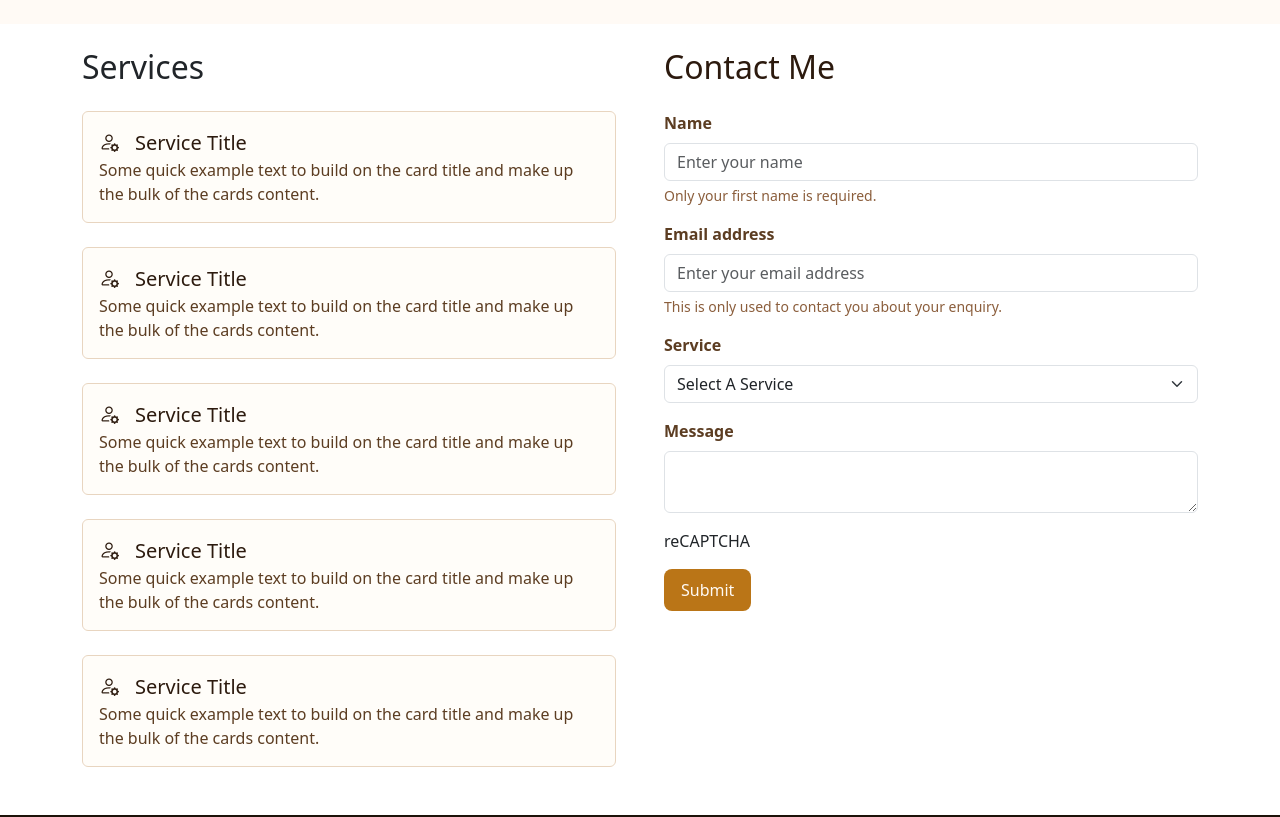
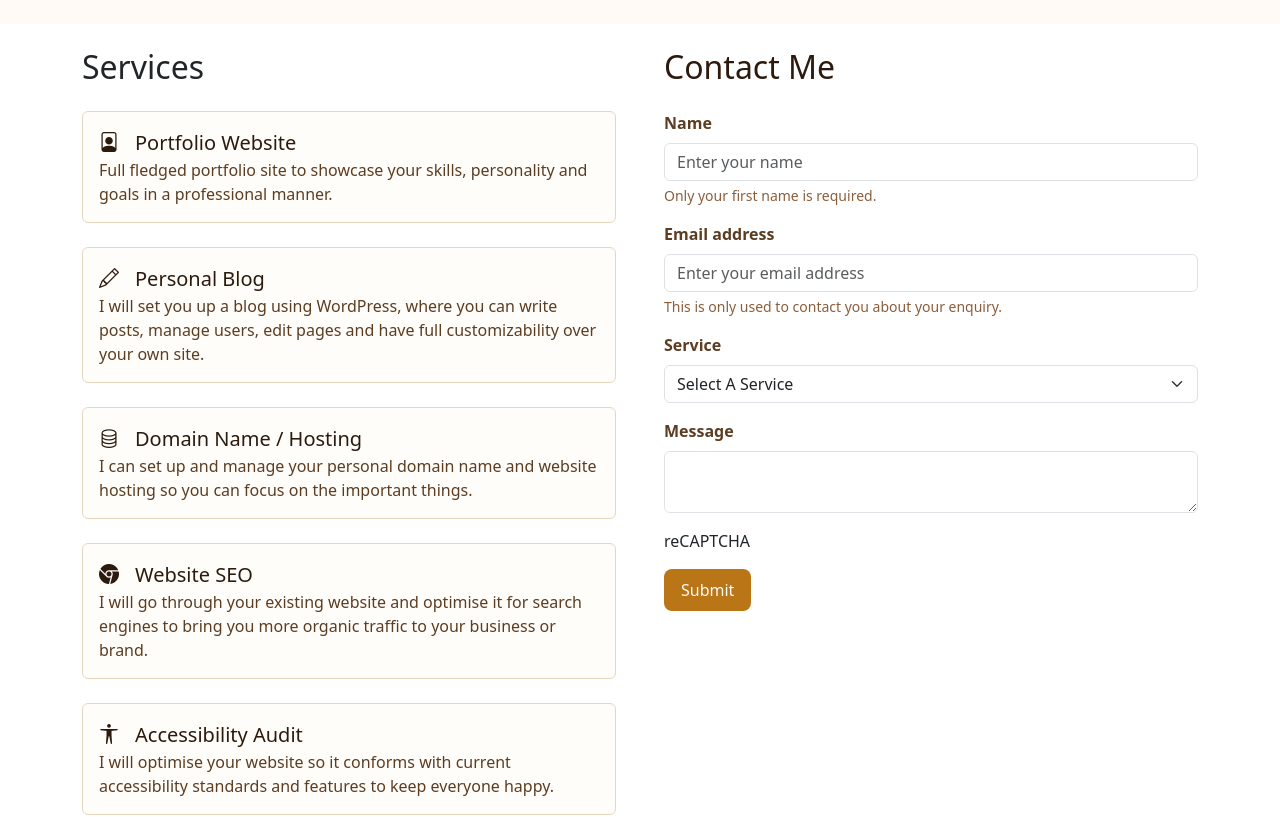
Before and after one commit to Tyler-de-Wit/portfolio-site-react, a React (Vite) app: page / in a window 1280 px wide. Shown: the part 2580-3397 px from the top of the page. Built offline with nearby package versions, Linux system fonts and the light colour scheme.

Commit message:
feat: Update the service card information with the actual services that are offered

```diff
--- a/src/data/serviceCards.ts
+++ b/src/data/serviceCards.ts
@@ -8,33 +8,33 @@ interface Project {
 const serviceCards: Project[] = [
   {
     id: 1,
-    icon: "bi bi-person-gear me-3 fs-5",
-    title: "Service Title",
-    text: "Some quick example text to build on the card title and make up the bulk of the cards content.",
+    icon: "bi bi-file-person me-3 fs-5",
+    title: "Portfolio Website",
+    text: "Full fledged portfolio site to showcase your skills, personality and goals in a professional manner.",
   },
   {
     id: 2,
-    icon: "bi bi-person-gear me-3 fs-5",
-    title: "Service Title",
-    text: "Some quick example text to build on the card title and make up the bulk of the cards content.",
+    icon: "bi bi-pencil me-3 fs-5",
+    title: "Personal Blog",
+    text: "I will set you up a blog using WordPress, where you can write posts, manage users, edit pages and have full customizability over your own site.",
   },
   {
     id: 3,
-    icon: "bi bi-person-gear me-3 fs-5",
-    title: "Service Title",
-    text: "Some quick example text to build on the card title and make up the bulk of the cards content.",
+    icon: "bi bi-database me-3 fs-5",
+    title: "Domain Name / Hosting",
+    text: "I can set up and manage your personal domain name and website hosting so you can focus on the important things.",
   },
   {
     id: 4,
-    icon: "bi bi-person-gear me-3 fs-5",
-    title: "Service Title",
-    text: "Some quick example text to build on the card title and make up the bulk of the cards content.",
+    icon: "bi bi-browser-chrome me-3 fs-5",
+    title: "Website SEO",
+    text: "I will go through your existing website and optimise it for search engines to bring you more organic traffic to your business or brand.",
   },
   {
     id: 5,
-    icon: "bi bi-person-gear me-3 fs-5",
-    title: "Service Title",
-    text: "Some quick example text to build on the card title and make up the bulk of the cards content.",
+    icon: "bi bi-universal-access me-3 fs-5",
+    title: "Accessibility Audit",
+    text: "I will optimise your website so it conforms with current accessibility standards and features to keep everyone happy.",
   },
 ];
 
```
